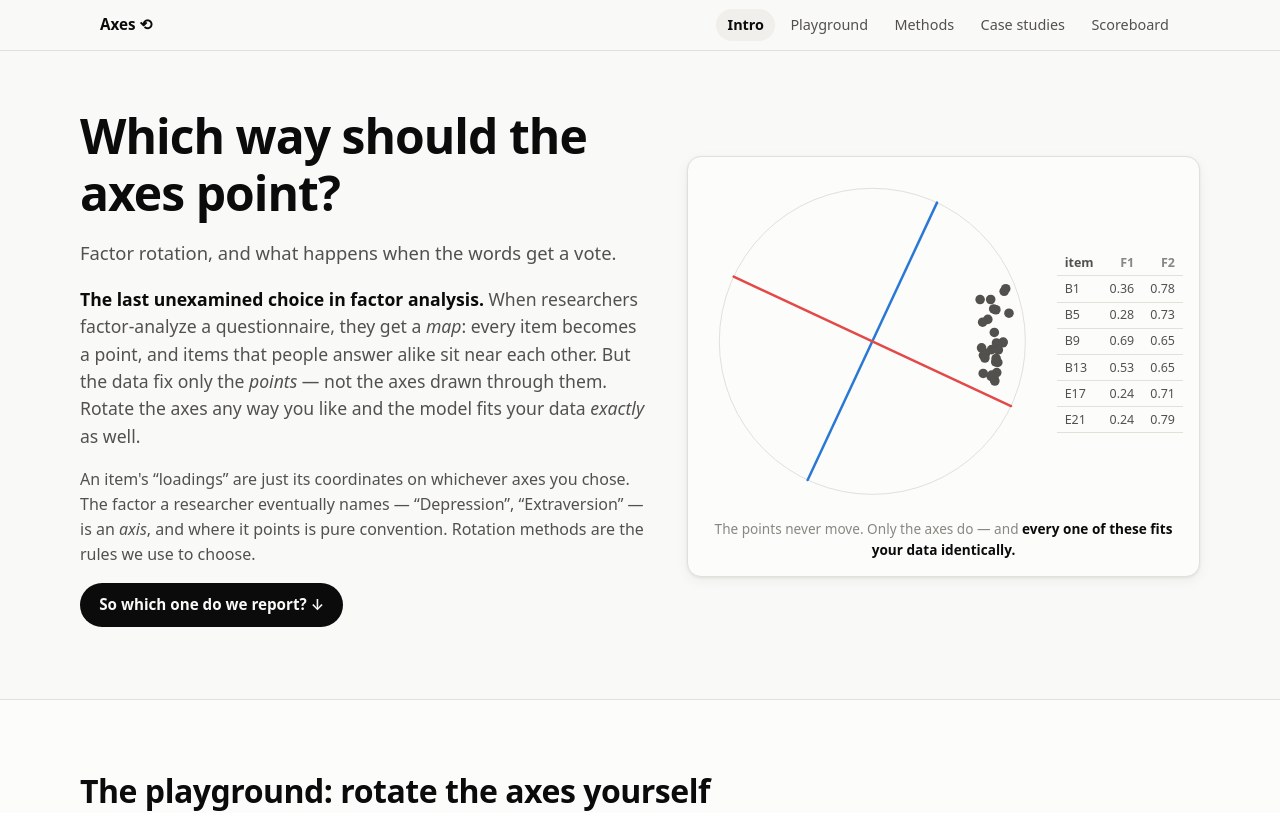
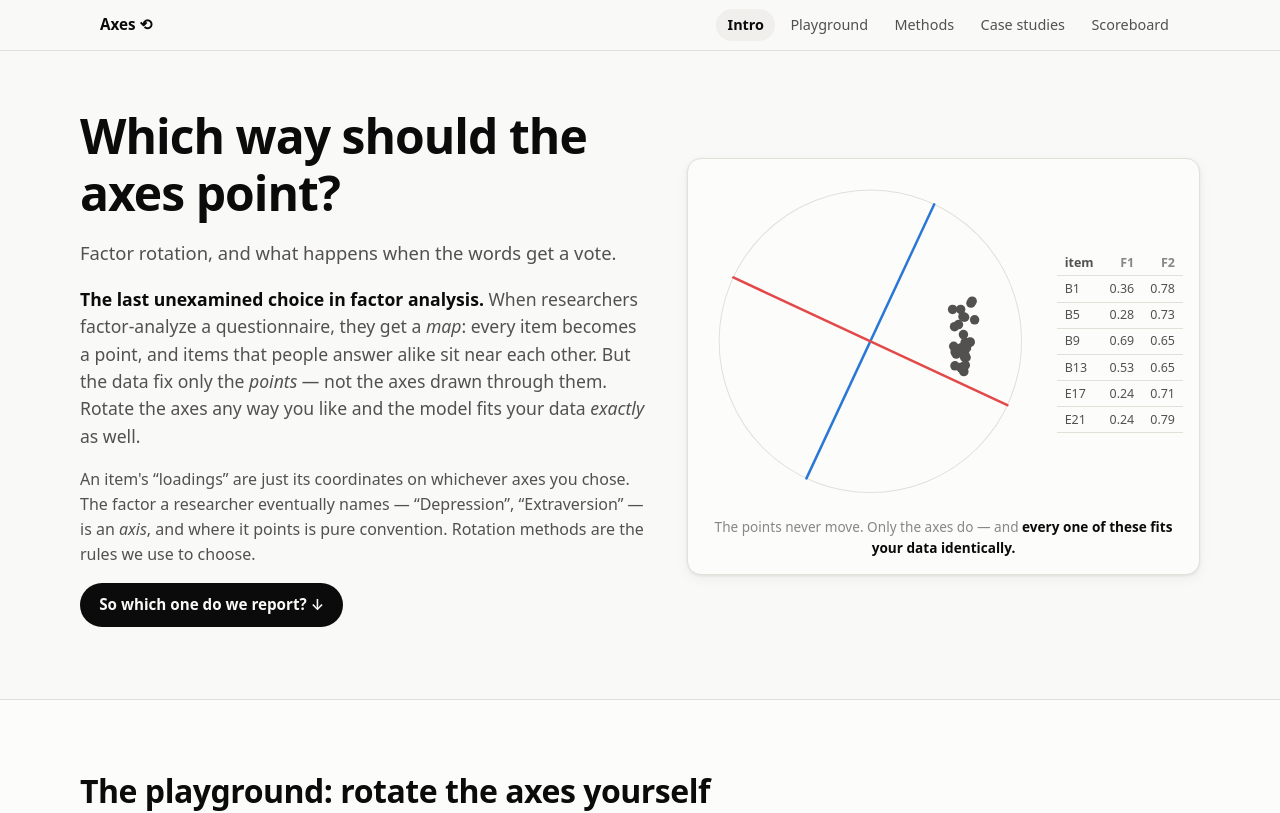
Before and after one commit to devon7y/lexical-rotation-explainer, a plain HTML site: page index.html in a window 1280 px wide. Shown: the top 813 px of the page. Drawn offline with Linux system fonts and the light colour scheme.

Commit message:
Fix hook figure: keep point cloud off the loadings table
The S1 cloud is lopsided (correlated factors put every item in one
quadrant), so it crowded the mini table and, at narrow widths, the SVG
box overflowed its grid track onto it. Add min-width:0 so the SVG shrinks
in-track instead of overflowing, and pad the extent so points stay clear
of the panel edge.

Co-Authored-By: Claude Fable 5 <noreply@anthropic.com>

```diff
--- a/index.html
+++ b/index.html
@@ -141,7 +141,10 @@ nav#topnav a.navlink.active { background: var(--chip-bg); color: var(--ink); fon
   box-shadow: var(--shadow); padding: 1rem;
 }
 .hook-fig .caption { font-size: .85rem; color: var(--muted); text-align: center; margin: .5rem 0 0; }
-.hook-grid { display: grid; grid-template-columns: 1fr auto; gap: 1rem; align-items: center; }
+.hook-grid { display: grid; grid-template-columns: 1fr auto; gap: 1.25rem; align-items: center; }
+/* min-width:0 lets the SVG shrink inside its 1fr track instead of overflowing
+   its box onto the table when the column gets narrow */
+#hook-svg { width: 100%; height: auto; min-width: 0; display: block; }
 @media (max-width: 520px) { .hook-grid { grid-template-columns: 1fr; } }
 table.mini-loadings { border-collapse: collapse; font-size: .78rem; }
 table.mini-loadings th, table.mini-loadings td {
@@ -887,7 +890,9 @@ function drawCloud(svg, A0, opts = {}) {
    ================================================================ */
 function initHook(pg) {
   const svg = $('#hook-svg');
-  const extent = Math.max(...pg.A0.flat().map(Math.abs)) * 1.12;
+  // this cloud is lopsided (correlated factors push every item into one
+  // quadrant), so pad generously to keep the points off the panel edges
+  const extent = Math.max(...pg.A0.flat().map(Math.abs)) * 1.45;
   const cloud = drawCloud(svg, pg.A0, { extent });
 
   // a small, fixed selection of items for the updating table
```
